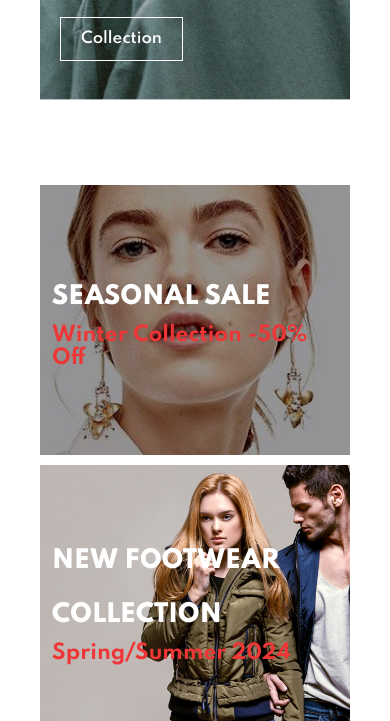
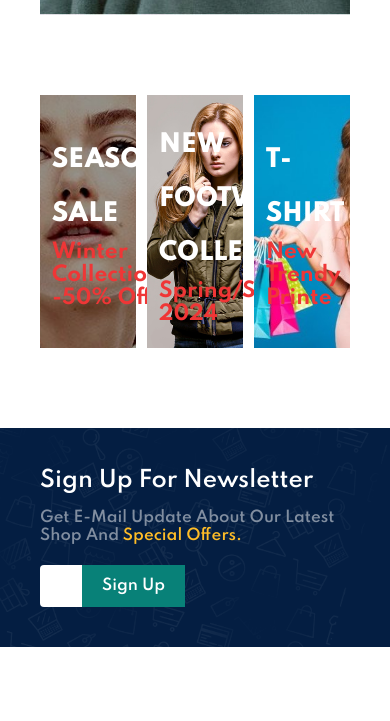
Before and after one commit to kamalkant143/Ecommerce-website, a plain HTML site: page index.html in a window 390 px wide. Shown: the part 10077-10798 px from the top of the page. Drawn offline with Linux system fonts and the light colour scheme.

Commit message:
media quary

```diff
--- a/mediquary.css
+++ b/mediquary.css
@@ -83,6 +83,16 @@
 
 
   /* == banner large == */
+
+  #banner {
+    height: 20vh;
+  }
+
+  #banner h2 {
+    font-size: 3rem;
+  }
+
+
   #banner1 {
     grid-template-columns: repeat(1, 1fr);
   }
@@ -92,16 +102,12 @@
   }
 
   #banner3 .banner-box {
-    width: 100%;
-    height: 32vh;
-    margin-block: 0.5rem;
+    width: 31%;
+    height: 30vh;
+    /* margin-block: 0.5rem; */
   }
 
-  #banner {
-    height: 30vh;
-  }
 
-  #banner h2 {
-    font-size: 3rem;
-  }
+
+
 }
```
